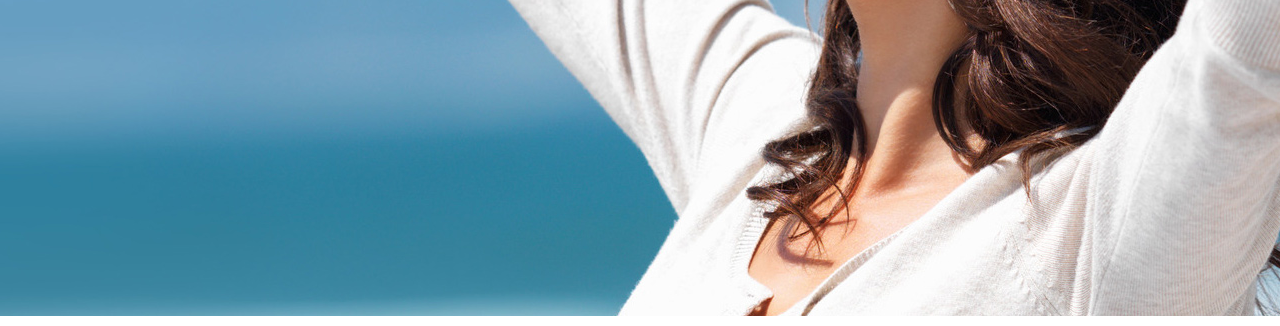
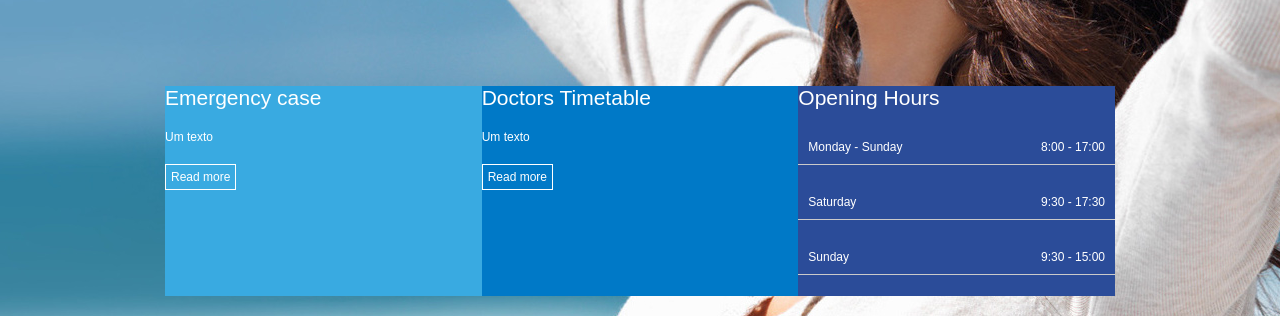
Before and after one commit to juareix/pagina-medcenter, a plain HTML site: page index.html in a window 1280 px wide. Shown: the part 474-800 px from the top of the page. Drawn offline with Linux system fonts and the light colour scheme.

Commit message:
second commit

```diff
--- a/index.html
+++ b/index.html
@@ -5,7 +5,7 @@
     <meta http-equiv="X-UA-Compatible" content="IE=edge">
     <meta name="viewport" content="width=device-width, initial-scale=1.0">
     <link rel="stylesheet" href="./style.css">
-    <title>MedCenter</title>
+    <title>MediCenter</title>
 </head>
 <body>
     <header>
@@ -47,7 +47,31 @@
             </div>
 
             <div class="banner_options">
-
+                <div class="banner1">
+                    <div class="banner_title">Emergency case</div>
+                    <div class="banner_desc">Um texto</div>
+                    <a href="">Read more</a>
+                </div>
+                <div class="banner2">
+                    <div class="banner_title">Doctors Timetable</div>
+                    <div class="banner_desc">Um texto</div>
+                    <a href="">Read more</a>
+                </div>
+                <div class="banner3">
+                    <div class="banner_title">Opening Hours</div>
+                    <div class="price">
+                        <span>Monday - Sunday</span>
+                        <span>8:00 - 17:00</span>
+                    </div>
+                    <div class="price">
+                        <span>Saturday</span>
+                        <span>9:30 - 17:30</span>
+                    </div>
+                    <div class="price">
+                        <span>Sunday</span>
+                        <span>9:30 - 15:00</span>
+                    </div>
+                </div>
             </div>
         </div>
 
--- a/style.css
+++ b/style.css
@@ -1,3 +1,7 @@
+*{
+    font-family: Arial, Helvetica, sans-serif;
+}
+
 body{
     margin: 0;
     padding: 0;
@@ -87,4 +91,53 @@ nav .active a, nav a:hover{
 
 .banner_options{
     height: 210px;
+    display: flex;
+    color: #FFFFFF;
+    padding: 20px;
+
 }
+
+.banner1, .banner2, .banner3{
+    flex: 1;
+}
+
+.banner1{
+    background-color: #39aae1;
+}
+
+.banner2{
+    background-color: #0079c7;
+}
+
+.banner3{
+    background-color: #2b4c99;
+
+}
+
+.banner_title{
+    font-size: 21px;
+}
+.banner_desc{
+    font-size: 12px;
+    margin-top: 20px;
+    margin-bottom: 20px;
+}
+
+.banner_options a{
+    display: inline-block;
+    border: 1px solid #FFFFFF;
+    padding: 5px;
+    color: #FFFFFF;
+    font-size: 12px;
+    text-decoration: none;
+}
+
+.price{
+    display: flex;
+    justify-content: space-between;
+    border-bottom: 1px solid #cacaca;
+    padding: 10px;
+    margin-top: 20px;
+    margin-bottom: 20px;
+    font-size: 12px;
+}
```
